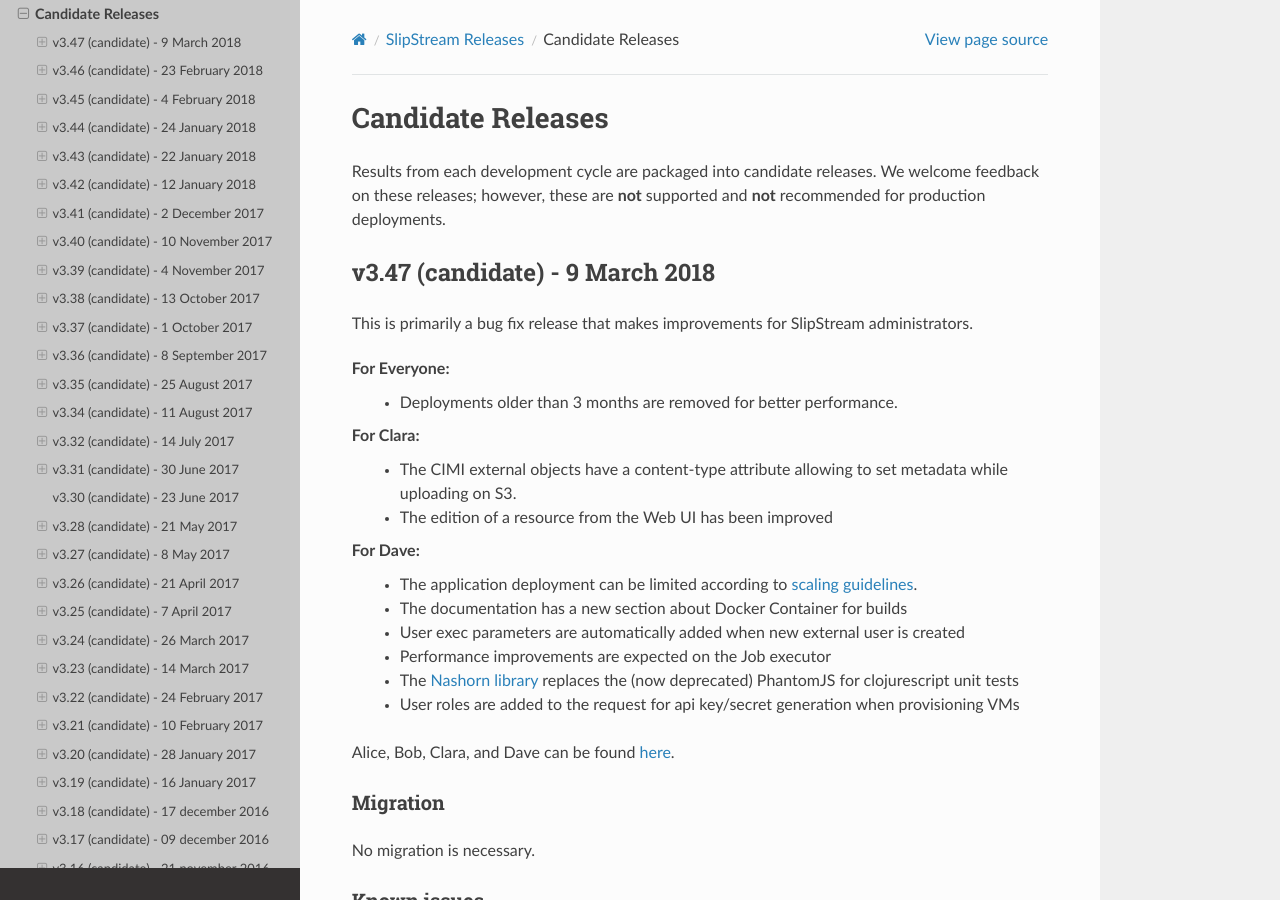
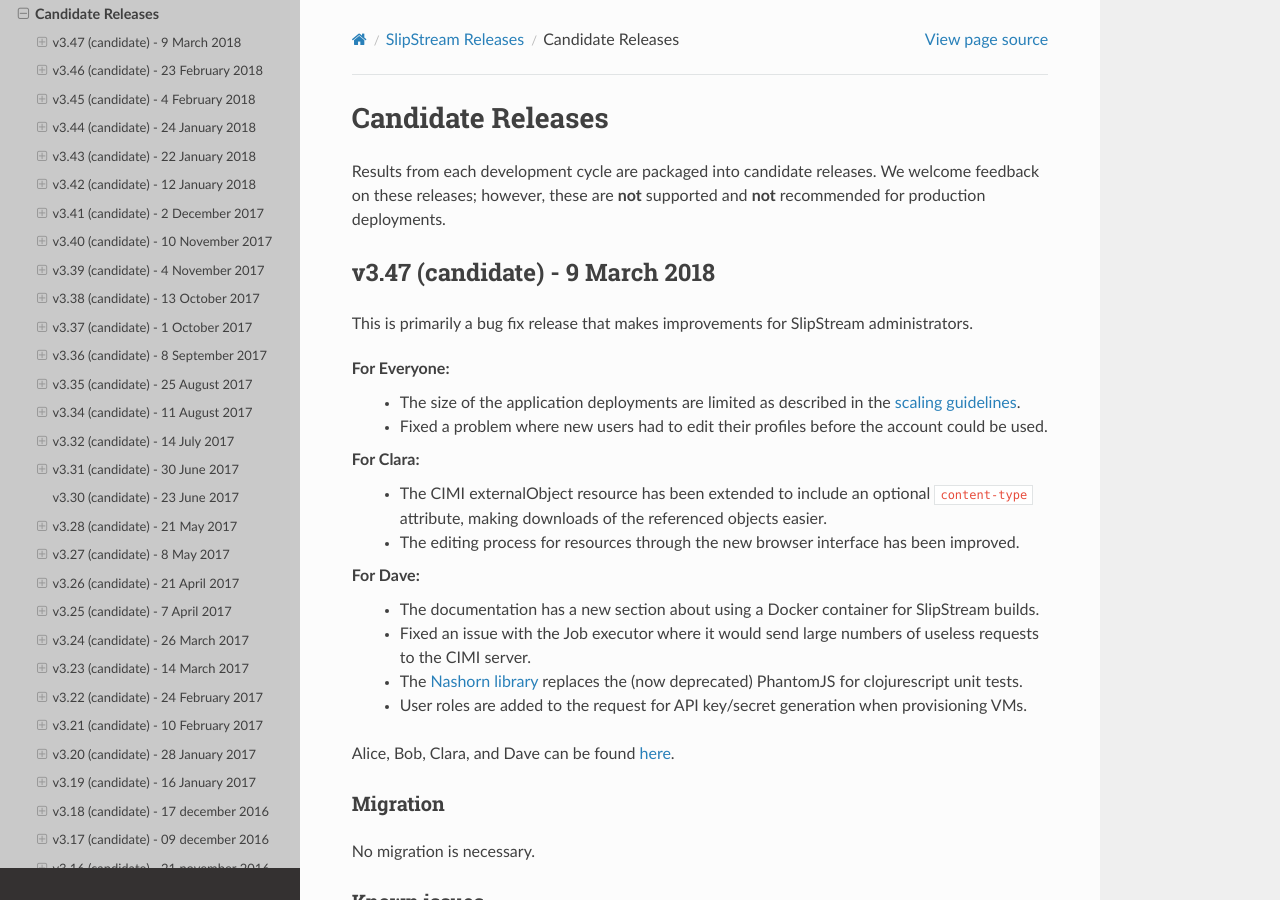
Before and after one commit to slipstream/SlipStreamDocumentation, a Sphinx documentation site: the page built from docs/release_notes/candidate_releases.rst, in a window 1280 px wide and 900 px high. Built offline with Sphinx 7.4.7 and the Read the Docs theme 2.0.0, drawn with Linux system fonts in a browser that asks for light colours.

Commit message:
minor updates/reorganization of points

```diff
--- a/docs/release_notes/candidate_releases.rst
+++ b/docs/release_notes/candidate_releases.rst
@@ -14,25 +14,29 @@
 SlipStream administrators.
 
 For Everyone:
- - Deployments older than 3 months are removed for better performance.
+ - The size of the application deployments are limited as described in
+   the `scaling guidelines
+   <http://hn-docs.readthedocs.io/en/latest/researcher/scaling-guidelines.html>`_.
+ - Fixed a problem where new users had to edit their profiles before
+   the account could be used.
 
 For Clara:
- - The CIMI external objects have a content-type attribute
-   allowing to set metadata while uploading on S3.
- - The edition of a resource from the Web UI has been improved
+ - The CIMI externalObject resource has been extended to include an
+   optional ``content-type`` attribute, making downloads of the
+   referenced objects easier.
+ - The editing process for resources through the new browser interface
+   has been improved.
 
 For Dave:
- - The application deployment can be limited
-   according to `scaling guidelines
-   <http://hn-docs.readthedocs.io/en/latest/researcher/scaling-guidelines.html>`_.
- - The documentation has a new section about Docker Container for builds
- - User exec parameters are automatically added when new external
-   user is created
- - Performance improvements are expected on the Job executor
+ - The documentation has a new section about using a Docker container
+   for SlipStream builds.
+ - Fixed an issue with the Job executor where it would send large
+   numbers of useless requests to the CIMI server.
  - The `Nashorn library <http://openjdk.java.net/projects/nashorn/>`_
-   replaces the (now deprecated) PhantomJS for clojurescript unit tests
- - User roles are added to the request for api key/secret generation
-   when provisioning VMs
+   replaces the (now deprecated) PhantomJS for clojurescript unit
+   tests.
+ - User roles are added to the request for API key/secret generation
+   when provisioning VMs.
 
 Alice, Bob, Clara, and Dave can be found
 `here <http://sixsq.com/personae/>`_.
```
